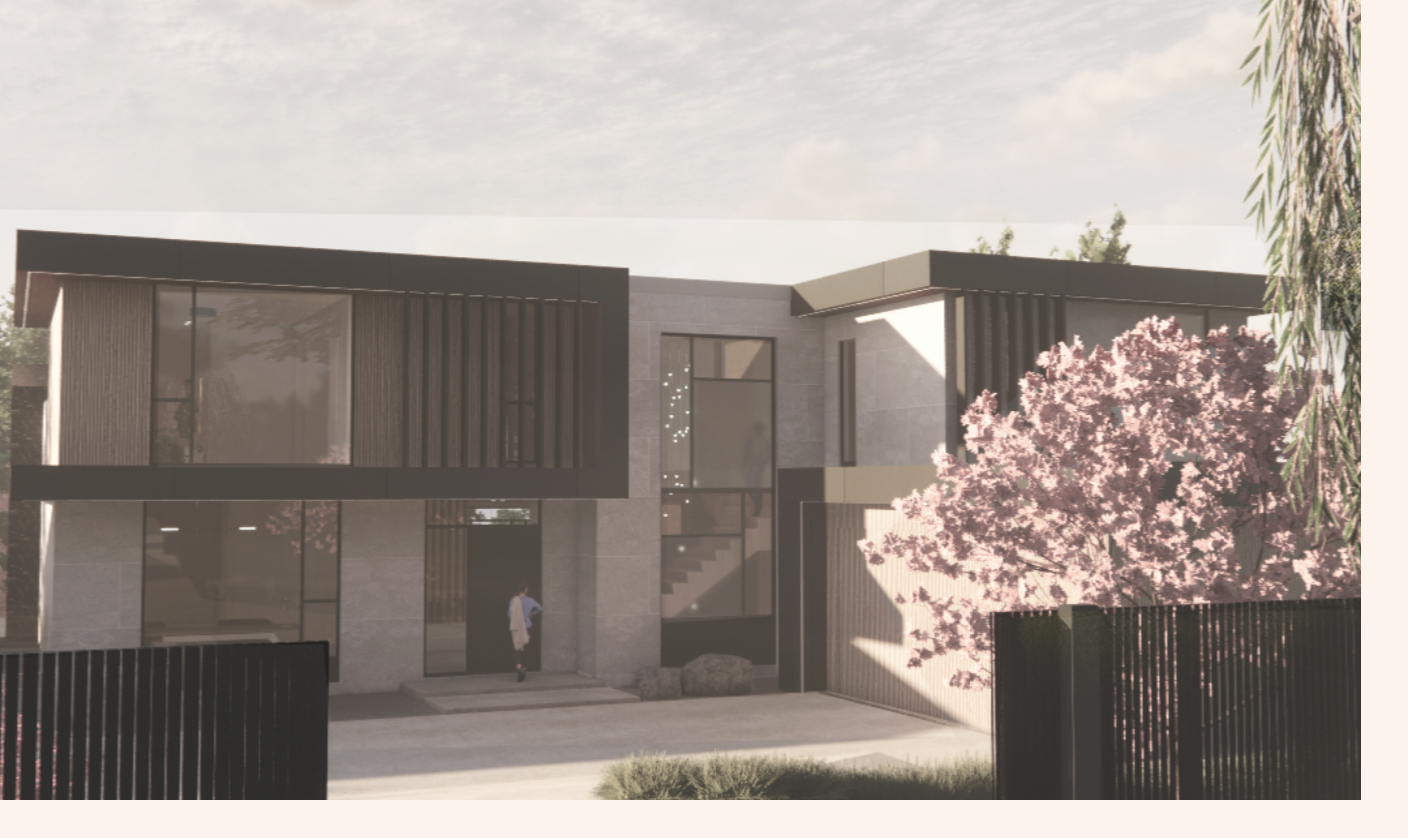
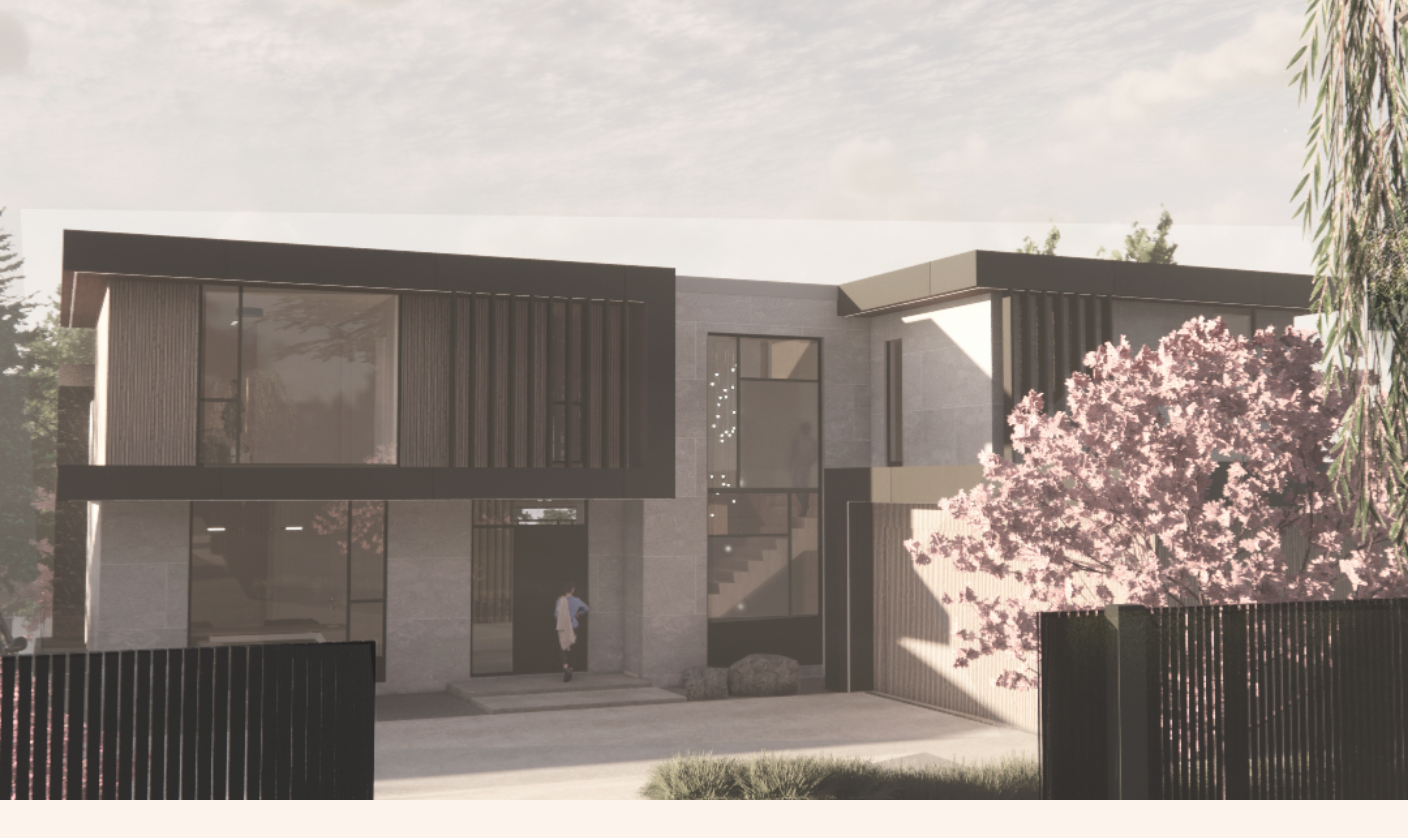
Before and after one commit to rmoss08/moss-design-website, a React (Create React App) app: page / in a window 1280 px wide. Shown: the top 838 px of the page, 1408 px wide, since content can reach past the window. Built offline with nearby package versions, Linux system fonts and the light colour scheme; a web font is replaced by a local one.

Commit message:
refactor: makes BackgroundImage static

```diff
--- a/src/components/BackgroundImage.js
+++ b/src/components/BackgroundImage.js
@@ -4,11 +4,12 @@ const BackgroundImage = (props) => {
   const background = {
     backgroundImage: `url(${props.src})`,
   };
+
   return (
     <div className={styles['background-container']}>
       <div
         style={background}
-        className={`${styles['background-image']} ${styles['span-animation']}`}
+        className={`${styles['background-image']}`}
       ></div>
     </div>
   );
```
